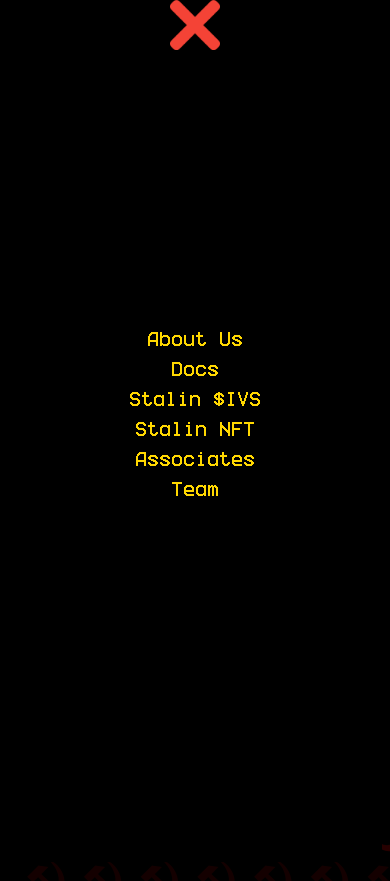
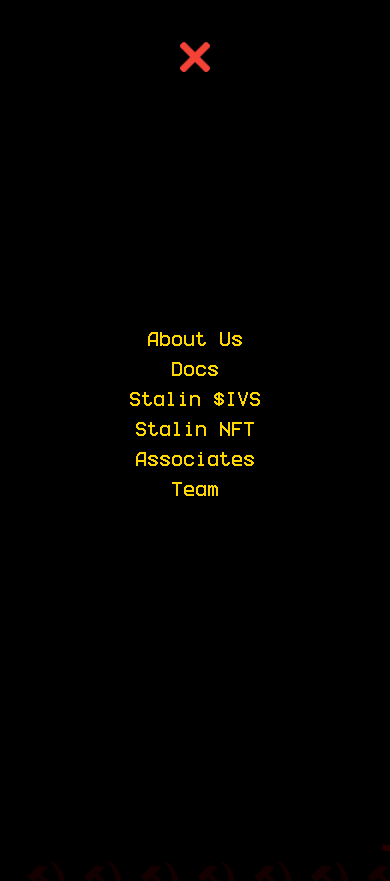
Before and after one commit to n1KOLO55/test123, a plain HTML site: page index.html in a window 390 px wide. Both pictures are taken after a click on the picture 337 px from the left and 56 px from the top of the page. Drawn offline with Linux system fonts and the light colour scheme.

Commit message:
Update index.css

```diff
--- a/index.css
+++ b/index.css
@@ -25,10 +25,10 @@
   height: 50px;
 }
 .burger_img_close {
-  width: 50px;
-  height: 50px;
+  width: 30px;
+  height: 30px;
     position: fixed;
-    top: 0;
+    top: 5%;
 
 }
 
```
